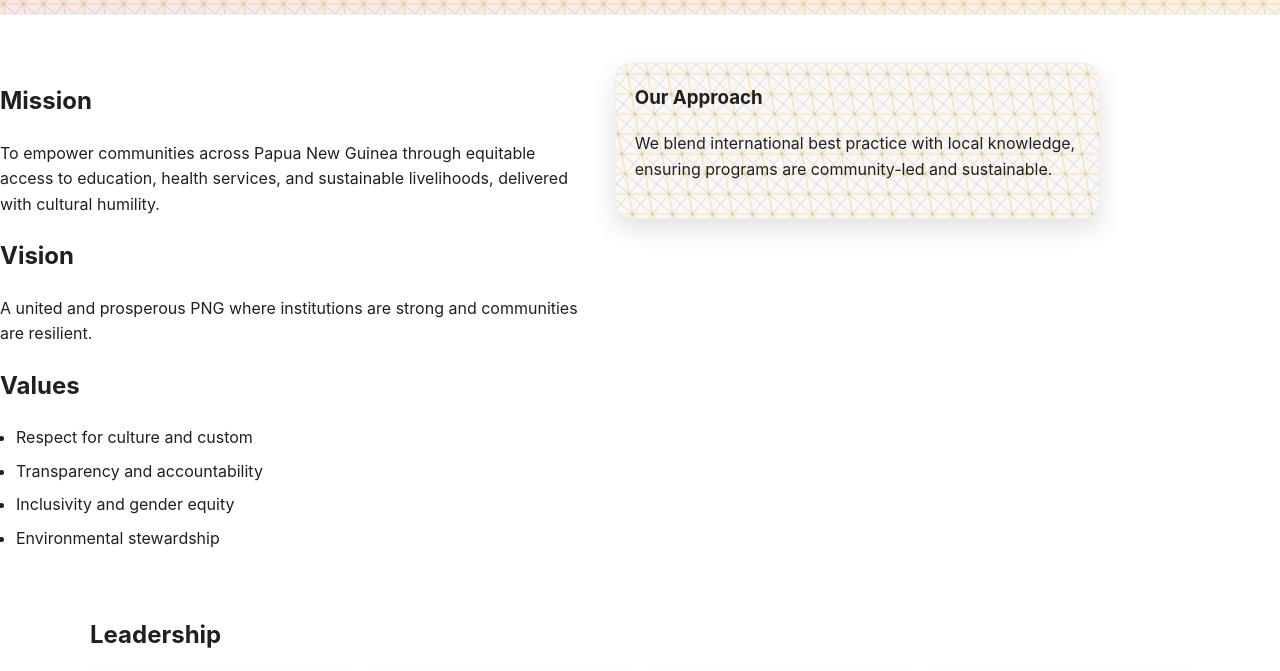
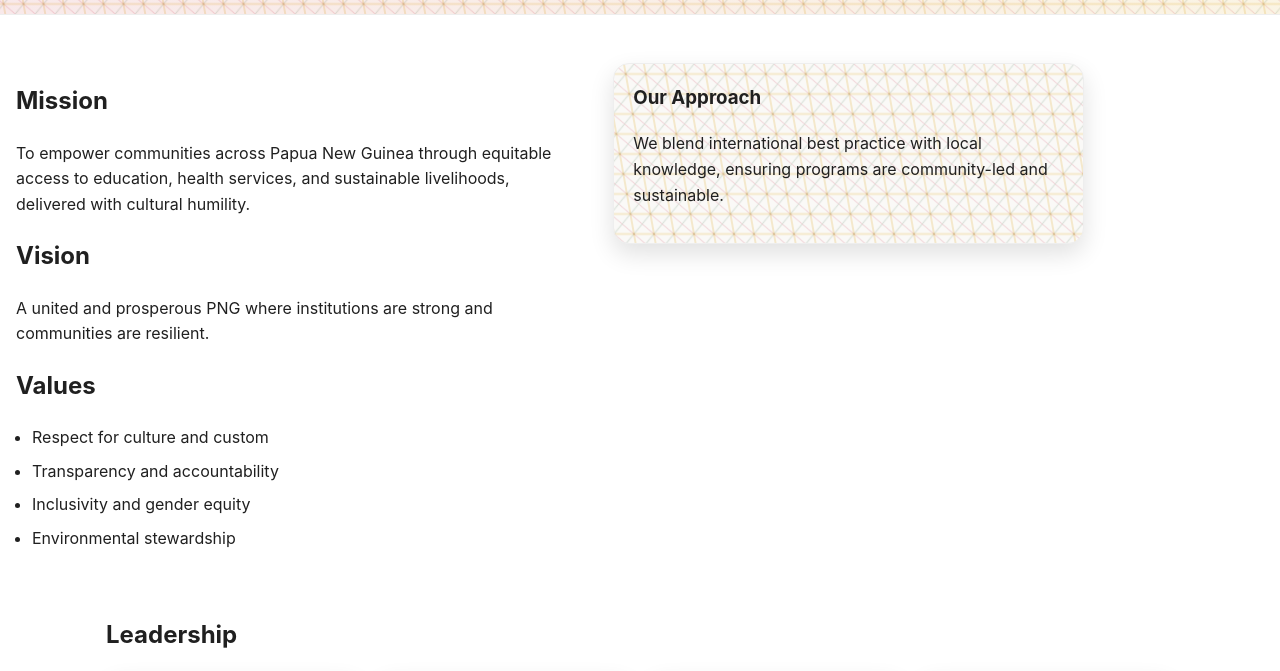
Before and after one commit to kumuldigitalforge/orgwebsitetemplate, a plain HTML site: page about.html in a window 1280 px wide. Shown: the part 254-925 px from the top of the page. Drawn offline with Linux system fonts and the light colour scheme.

Commit message:
Update styles.css

```diff
--- a/css/styles.css
+++ b/css/styles.css
@@ -1,4 +1,3 @@
-
 :root{
   --bg:#0f0f0f;
   --black:#141414;
@@ -17,14 +16,26 @@
 
 *{box-sizing:border-box}
 html,body{margin:0;padding:0}
+
+/* ✅ Global spacing upgrade */
 body{
   font-family: Inter, system-ui, -apple-system, "Segoe UI", Roboto, Arial, "Noto Sans", "Helvetica Neue", sans-serif;
   line-height:1.6;
   color:var(--ink);
   background:var(--paper);
+  padding-left: 1rem;
+  padding-right: 1rem;
 }
 
-.container{width:min(1100px, 92%); margin-inline:auto}
+@media (min-width: 900px) {
+  body {
+    padding-left: 0;
+    padding-right: 0;
+  }
+}
+
+/* ✅ container soft padding */
+.container{width:min(1100px, 92%); margin-inline:auto; padding-inline:1rem;}
 
 .site-header{
   position:sticky; top:0; z-index:10;
@@ -63,6 +74,7 @@ body{
 .hero-content{
   position:relative; height:100%; display:grid; place-content:center;
   text-align:center; color:#fff;
+  padding-inline:1rem; /* ✅ hero text spacing */
 }
 .hero-content h1{font-size:clamp(1.8rem, 4vw, 3rem); margin:0}
 .hero-content p{max-width:720px; margin:1rem auto 1.5rem}
@@ -79,6 +91,9 @@ body{
   background: linear-gradient(90deg, var(--black), var(--red), var(--gold), var(--green));
   color:#fff; padding:.6rem 0; text-align:center; font-weight:700;
 }
+
+/* ✅ Ensure all main sections breathe */
+section { padding-inline:1rem; }
 
 .grid-2{display:grid; grid-template-columns:1.2fr 1fr; gap:2rem; align-items:start; margin:3rem 0}
 .grid-3{display:grid; grid-template-columns:2fr 1.3fr 1fr; gap:2rem; align-items:start}
```
